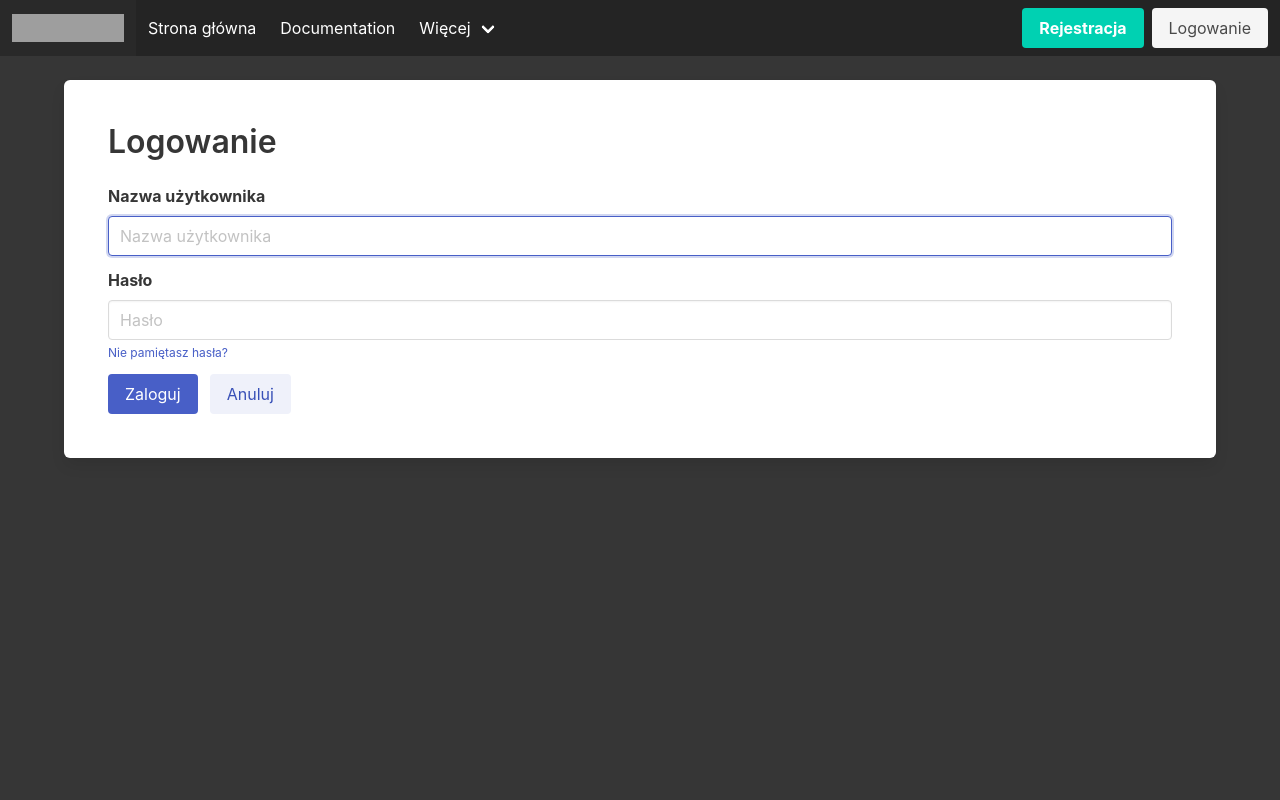
After one commit to Pawikoski/PromoBotDjango, a Django app: page /logowanie/ in a window 1280 px wide. The commit adds this page. Run offline with Django 4.2, Linux system fonts and the light colour scheme; grey boxes are pictures that could not be loaded.

Commit message:
Full login, register and logout feature

```diff
--- a/priceBot/forms.py
+++ b/priceBot/forms.py
@@ -1,5 +1,5 @@
 from django import forms
-from django.contrib.auth.forms import UserCreationForm
+from django.contrib.auth.forms import UserCreationForm, AuthenticationForm
 from django.contrib.auth.models import User
 
 
@@ -20,7 +20,14 @@ class NewUserForm(UserCreationForm):
             'class': 'input',
             "placeholder": "Adres e-mail"
         })
-
+        self.fields['password1'].widget.attrs.update({
+            'class': 'input',
+            "placeholder": "Hasło"
+        })
+        self.fields['password2'].widget.attrs.update({
+            'class': 'input',
+            "placeholder": "Potwierdź hasło"
+        })
 
     def save(self, commit=True):
         user = super(NewUserForm, self).save(commit=False)
@@ -28,3 +35,20 @@ class NewUserForm(UserCreationForm):
         if commit:
             user.save()
         return user
+
+
+class AuthenticationForm(AuthenticationForm):
+    class Meta:
+        model = User
+        fields = '__all__'
+
+    def __init__(self, *args, **kwargs):
+        super(AuthenticationForm, self).__init__(*args, **kwargs)
+        self.fields['username'].widget.attrs.update({
+            'class': 'input',
+            'placeholder': "Nazwa użytkownika"
+        })
+        self.fields['password'].widget.attrs.update({
+            'class': 'input',
+            "placeholder": "Hasło"
+        })
--- a/priceBot/urls.py
+++ b/priceBot/urls.py
@@ -3,5 +3,7 @@ from . import views
 
 urlpatterns = [
     path('', views.homepage, name="homepage"),
-    path('rejestracja/', views.register, name="register")
+    path('rejestracja/', views.register_request, name="register"),
+    path('logowanie/', views.login_request, name="login"),
+    path('wyloguj/', views.logout_request, name="logout")
 ]
--- a/priceBot/views.py
+++ b/priceBot/views.py
@@ -1,6 +1,6 @@
 from django.shortcuts import render, redirect
-from .forms import NewUserForm
-from django.contrib.auth import login
+from .forms import NewUserForm, AuthenticationForm
+from django.contrib.auth import login, authenticate, logout
 from django.contrib import messages
 
 
@@ -9,7 +9,7 @@ def homepage(request):
     return render(request, 'app/homepage.html')
 
 
-def register(request):
+def register_request(request):
     if request.method == "POST":
         form = NewUserForm(request.POST)
         if form.is_valid():
@@ -17,11 +17,34 @@ def register(request):
             login(request, user)
             messages.success(request, "Rejstracja przebiegła pomyślnie.")
             return redirect("homepage")
-        messages.error(request, "Podczas rejestracji wystąpił błąd. Nieprawidłowe informacje")
+        messages.error(request, "Podczas rejestracji wystąpił błąd. Sprawdź podane informacje i spróbuj ponownie")
 
     form = NewUserForm()
     return render(request, 'app/register.html', {"register_form": form})
 
 
-def login(request):
-    return render(request, 'app/login.html')
+def login_request(request):
+    if request.method == "POST":
+        form = AuthenticationForm(request, data=request.POST)
+        if form.is_valid():
+            username = form.cleaned_data.get('username')
+            password = form.cleaned_data.get('password')
+
+            user = authenticate(username=username, password=password)
+            if user is not None:
+                login(request, user)
+                messages.info(request, f"Jesteś zalogowany, {username}!")
+                return redirect("homepage")
+            else:
+                messages.error(request, "Nieprawidłowa nazwa użytkownika lub hasło")
+        else:
+            messages.error(request, "Nieprawidłowa nazwa użytkownika lub hasło")
+
+    form = AuthenticationForm()
+    return render(request, "app/login.html", {"login_form": form})
+
+
+def logout_request(request):
+    logout(request)
+    messages.info(request, "Zostałeś wylogowany")
+    return redirect('homepage')
--- a/templates/app/base.html
+++ b/templates/app/base.html
@@ -9,8 +9,8 @@
 
   <link rel="stylesheet" href="https://cdn.jsdelivr.net/npm/bulma@0.9.4/css/bulma.min.css">
 </head>
-<body>
-  <nav class="navbar" role="navigation" aria-label="main navigation">
+<body class="is-dark has-background-dark is-fullheight-with-navbar" style="min-height: 100vh; ">
+  <nav class="navbar has-background-black-ter is-dark" role="navigation" aria-label="main navigation">
     <div class="navbar-brand">
       <a class="navbar-item" href="https://bulma.io">
         <img src="https://bulma.io/images/bulma-logo.png" width="112" height="28">
@@ -45,10 +45,11 @@
             <a class="navbar-item">
               Kontakt
             </a>
-            <hr class="navbar-divider">
             <a class="navbar-item">
               Zgłoś błąd
             </a>
+            <hr class="navbar-divider">
+            <a class="navbar-item dark-mode-button"> Tryb ciemny</a>
           </div>
         </div>
       </div>
@@ -56,19 +57,33 @@
       <div class="navbar-end">
         <div class="navbar-item">
           <div class="buttons">
-            <a href="/rejestracja" class="button is-primary">
-              <strong>Rejestracja</strong>
-            </a>
-            <a href="/logowanie" class="button is-light">
-              Logowanie
-            </a>
+
+            {% if user.is_authenticated %}
+              <div class="has-dropdown is-hoverable navbar-item">
+                <a href="" class="button is-primary navbar-link">Moje konto</a>
+              <div class="navbar-dropdown">
+                <a href="{% url 'logout' %}" class="navbar-item">
+                  Wyloguj
+                </a>
+              </div>
+              </div>
+
+            {% else %}
+              <a href="{% url 'register' %}" class="button is-primary">
+                <strong>Rejestracja</strong>
+              </a>
+              <a href="{% url 'login' %}" class="button is-light">
+                Logowanie
+              </a>
+            {% endif %}
+
           </div>
         </div>
       </div>
     </div>
   </nav>
 
-  <div class="container">
+  <div class="container mt-5 is-dark">
     {% block content %}
 
     {% endblock %}
--- a/templates/app/homepage.html
+++ b/templates/app/homepage.html
@@ -2,7 +2,7 @@
 
 {% block content %}
   <section class="section">
-    <div class="container">
+    <div class="box">
       <h1 class="title">
         Hello World
       </h1>
--- /dev/null
+++ b/templates/app/login.html
@@ -0,0 +1,41 @@
+{% extends 'app/base.html' %}
+
+{% block content %}
+
+  <div class="box">
+    <form method="POST" class="p-5">
+      <h1 class="title">Logowanie</h1>
+    {% csrf_token %}
+      <div class="is-danger">{{ login_form.non_field_errors }}</div>
+
+
+    <div class="field">
+      <div class="is-danger">{{ login_form.username.errors }}</div>
+      <label class="label" for="{{ login_form.username.id_for_label }}">Nazwa użytkownika</label>
+      <div class="control">
+        {{ login_form.username }}
+      </div>
+    </div>
+
+    <div class="field">
+      <div class="is-danger">{{ login_form.password.errors }}</div>
+      <label class="label" for="{{ login_form.password.id_for_label }}">Hasło</label>
+      <div class="control">
+        {{ login_form.password }}
+      </div>
+      <p class="help"><a href="{# Todo: forgot password #}">Nie pamiętasz hasła?</a></p>
+    </div>
+
+    <div class="field is-grouped">
+    <div class="control">
+      <input type="submit" class="button is-link" value="Zaloguj">
+    </div>
+    <div class="control">
+      <a href="{% url 'homepage' %}" class="button is-link is-light">Anuluj</a>
+    </div>
+  </div>
+
+    </form>
+  </div>
+
+{% endblock %}
```
Also changed, not shown: templates/app/register.html (+21 -5 lines), db.sqlite3.
